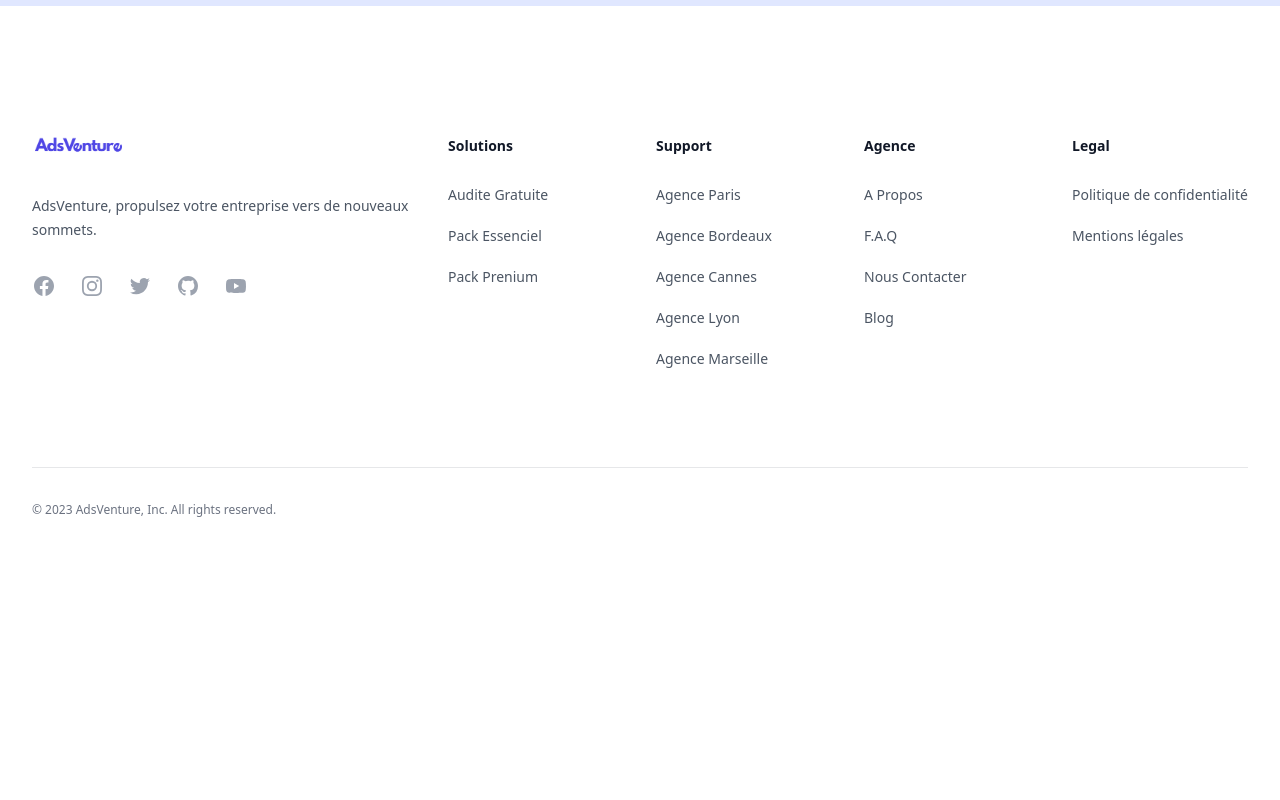
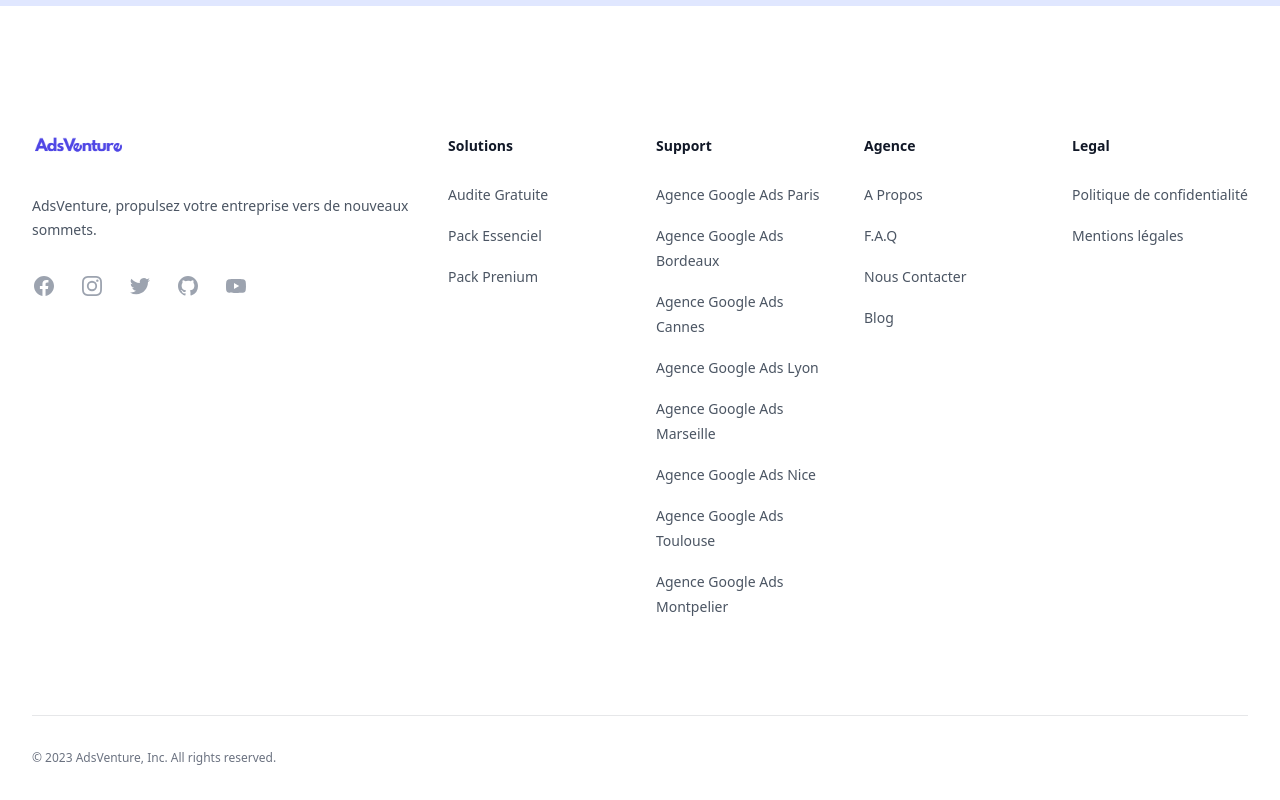
Before and after one commit to magicniclus/adsventure, a Next.js app: page / in a window 1280 px wide. Shown: the part 5356-6156 px from the top of the page. Before the commit the page ends 5908 px from the top, so only its background shows below. Built offline with nearby package versions, Linux system fonts and the light colour scheme.

Commit message:
Update Footer.js

```diff
--- a/components/Organisms/Footer.js
+++ b/components/Organisms/Footer.js
@@ -20,24 +20,36 @@
     ],
     support: [
       {
-        name: "Agence Paris",
-        href: "https://calendly.com/adventure-contact/rendez-vous-decouverte?month=2023-03",
+        name: "Agence Google Ads Paris",
+        href: "/agences/paris",
       },
       {
-        name: "Agence Bordeaux",
-        href: "https://calendly.com/adventure-contact/rendez-vous-decouverte?month=2023-03",
+        name: "Agence Google Ads Bordeaux",
+        href: "/agences/bordeaux",
       },
       {
-        name: "Agence Cannes",
-        href: "https://calendly.com/adventure-contact/rendez-vous-decouverte?month=2023-03",
+        name: "Agence Google Ads Cannes",
+        href: "/agences/cannes",
       },
       {
-        name: "Agence Lyon",
-        href: "https://calendly.com/adventure-contact/rendez-vous-decouverte?month=2023-03",
+        name: "Agence Google Ads Lyon",
+        href: "/agences/lyon",
       },
       {
-        name: "Agence Marseille",
-        href: "https://calendly.com/adventure-contact/rendez-vous-decouverte?month=2023-03",
+        name: "Agence Google Ads Marseille",
+        href: "/agences/marseille",
+      },
+      {
+        name: "Agence Google Ads Nice",
+        href: "/agences/nice",
+      },
+      {
+        name: "Agence Google Ads Toulouse",
+        href: "/agences/toulouse",
+      },
+      {
+        name: "Agence Google Ads Montpelier",
+        href: "/agences/montpelier",
       },
     ],
     company: [
```
